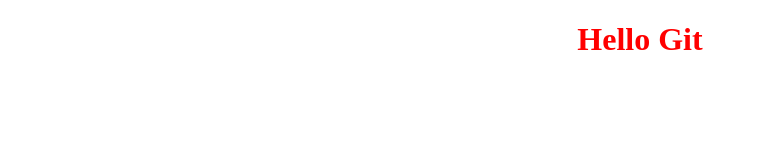
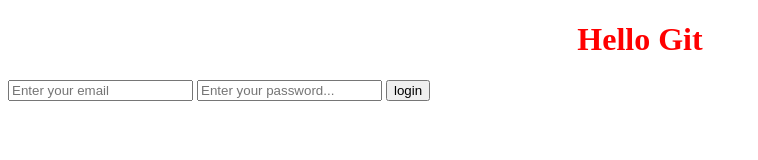
Before and after one commit to jfel645/Github-test, a plain HTML site: page index.html in a window 1280 px wide. Shown: the whole page, without its empty margins (0-758 px from the left). Drawn offline with Linux system fonts and the light colour scheme.

Commit message:
Created login form

```diff
--- a/index.html
+++ b/index.html
@@ -9,6 +9,11 @@
   </head>
   <body>
     <h1>Hello Git</h1>
+    <form type="text">
+      <input type="email" placeholder="Enter your email" />
+      <input type="password" placeholder="Enter your password..." />
+      <input type="submit" value="login" />
+    </form>
     <script src="script.js"></script>
   </body>
 </html>
```
